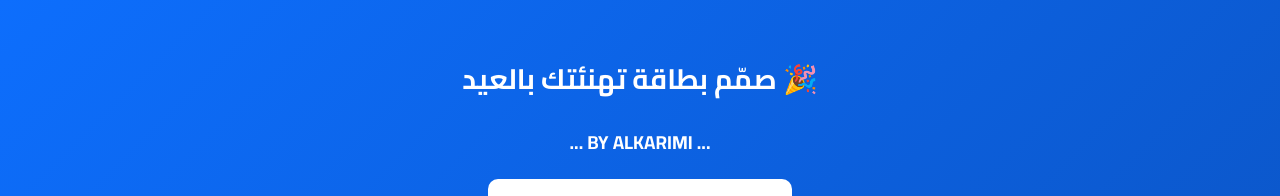
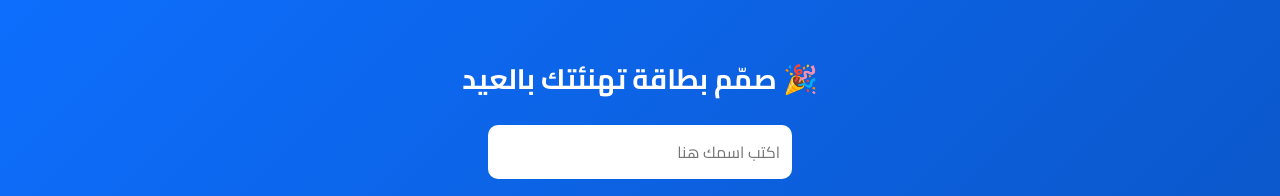
Before and after one commit to abbaskarimi1/eid, a plain HTML site: page index.html in a window 1280 px wide. Shown: the top 196 px of the page. Drawn offline with Linux system fonts and the light colour scheme.

Commit message:
Update index.html

```diff
--- a/index.html
+++ b/index.html
@@ -70,7 +70,7 @@
 </head>
 <body>
 
-  <h2>   🎉 صمّم بطاقة تهنئتك بالعيد </h2>  <h3> ... BY ALKARIMI ...  </h3>
+  <h2>   🎉 صمّم بطاقة تهنئتك بالعيد </h2>
 
 
   <input type="text" id="name" placeholder="اكتب اسمك هنا">
@@ -135,7 +135,7 @@
 
       ctx.fillText(name, x, y);
       ctx.restore();
-    }
+    }  <h3> ... BY ALKARIMI ...  </h3>
 
     function downloadCard() {
       const link = document.createElement("a");
```
